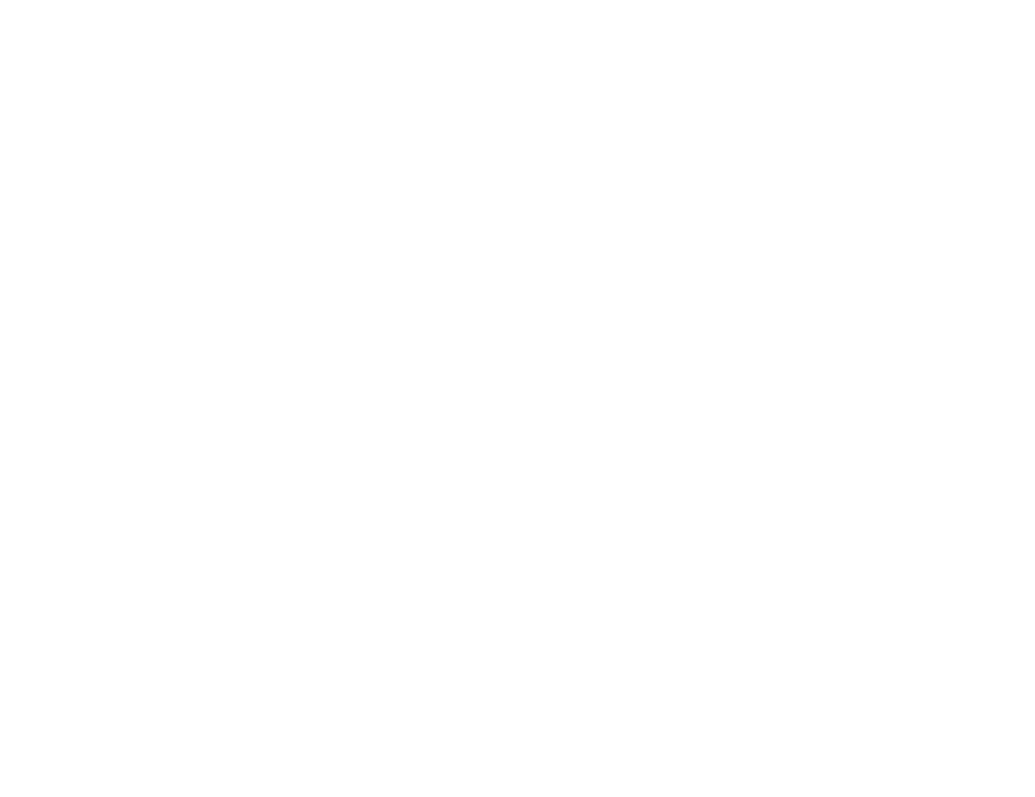
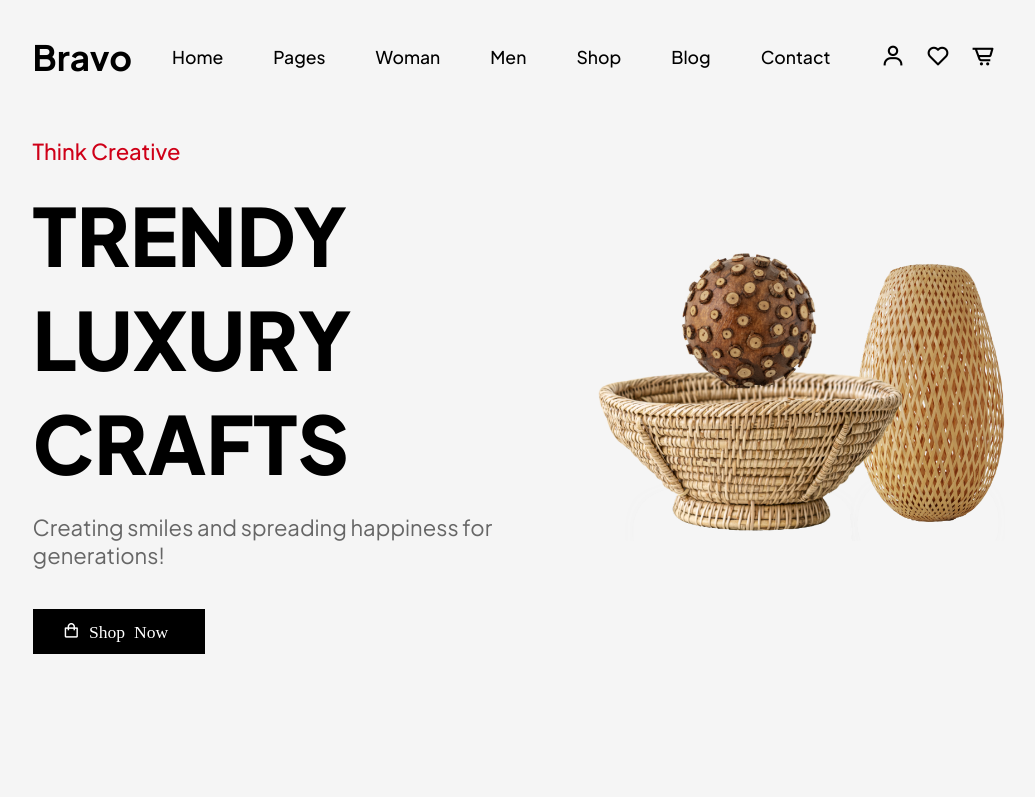
Before and after one commit to irfan7o/shop-store, a plain HTML site: page index.html in a window 1280 px wide. Shown: the top 797 px of the page, without its empty margins (121-1156 px from the left). Drawn offline with nearby package versions, Linux system fonts and the light colour scheme.

Commit message:
Architecture

```diff
--- /dev/null
+++ b/assets/css/styles.css
@@ -0,0 +1,200 @@
+* {
+    padding: 0;
+    margin: 0;
+    box-sizing: border-box;
+    list-style-type: none;
+    text-decoration: none;
+    scroll-behavior: smooth;
+    border: none;
+    outline: none;
+    font-family: "Plus Jakarta Sans",
+        sans-serif;
+}
+
+:root {
+    --bg-color: #fff;
+    --text-color: #000;
+    --main-color: #cf0018;
+    --second-color: #666666;
+    --other-color: #f4ddd6;
+    --second-bg-color: #f5f5f5;
+
+    --h1-font: 5rem;
+    --h2-font: 4rem;
+    --p-font: 1.1rem;
+}
+
+body {
+    background: var(--bg-color);
+    color: var(--text-color);
+}
+
+header {
+    position: fixed;
+    width: 100%;
+    top: 0;
+    right: 0;
+    z-index: 1000;
+    padding: 35px 12%;
+    display: flex;
+    align-items: center;
+    justify-content: space-between;
+    background: transparent;
+    transition: all .50s ease;
+}
+
+.logo {
+    font-size: 35px;
+    font-weight: 700;
+    color: var(--text-color);
+}
+
+.navlist {
+    display: flex;
+}
+
+.navlist a {
+    font-size: var(--p-font);
+    font-weight: 500;
+    color: var(--text-color);
+    margin: 0 25px;
+}
+
+.navlist a:hover {
+    color: var(--main-color);
+    border-bottom: 3px solid var(--main-color);
+}
+
+.nav-right {
+    display: flex;
+    align-items: center;
+}
+
+.nav-right i {
+    font-size: 25px;
+    color: var(--text-color);
+    margin: 0 10px;
+    transition: all .4s ease;
+}
+
+.nav-right i:hover {
+    color: var(--main-color);
+}
+
+#menu-icon {
+    font-size: 32px;
+    cursor: pointer;
+    z-index: 10001;
+    margin-left: 15px;
+    display: none;
+}
+
+section {
+    padding: 70px 12% 80px;
+}
+
+.home {
+    position: relative;
+    height: 100vh;
+    width: 100%;
+    background: var(--second-bg-color);
+    display: flex;
+    align-items: center;
+    justify-content: space-between;
+    gap: 20px;
+}
+
+.home-text h1 {
+    margin: 18px 0;
+    font-size: var(--h1-font);
+    font-weight: 800;
+    line-height: 1.3;
+    text-transform: uppercase;
+}
+
+.home-text h5 {
+    font-size: 22px;
+    font-weight: 500;
+    color: var(--main-color);
+}
+
+.home-text p {
+    color: var(--second-color);
+    font-size: 22px;
+    margin-bottom: 40px;
+}
+
+.home-img img {
+    width: 100%;
+    height: auto;
+}
+
+.btn {
+    display: inline-block;
+    padding: 11.5px 30px;
+    background: var(--text-color);
+    color: var(--bg-color);
+    font-size: var(--p-font);
+    text-transform: uppercase;
+    transition: all .50s ease;
+}
+
+.btn i {
+    margin-right: 7px;
+}
+
+.btn:hover {
+    background: var(--main-color);
+}
+
+header.sticky {
+    background: var(--bg-color);
+    padding: 13px 12%;
+    box-shadow: rgba(33, 35, 38, 0.1) 0px 10px 10px -10px;
+}
+
+.crafts-content {
+    display: grid;
+    grid-template-columns: repeat(auto-fit, minmax(200px, auto));
+    align-items: center;
+    gap: 1.7rem;
+    text-align: center;
+}
+
+.crafts {
+    padding: 90px 12% 20px;
+}
+
+.crafts-box img {
+    width: 100%;
+    height: auto;
+    margin-bottom: 20px;
+}
+
+.crafts-box h6 {
+    font-size: 20px;
+    font-weight: 500;
+    color: var(--main-color);
+}
+
+.crafts-box h3 {
+    margin: 8px 0px;
+    font-size: 26px;
+    font-weight: 700;
+}
+
+.crafts-btn {
+    display: inline-block;
+    font-size: var(--p-font);
+    color: var(--text-color);
+    border-bottom: 1px solid var(--text-color);
+}
+
+.crafts-box {
+    transition: all .50s ease;
+}
+
+.crafts-box:hover {
+    transform: translateY(-8px);
+    cursor: pointer;
+}
--- /dev/null
+++ b/assets/js/script.js
@@ -0,0 +1,5 @@
+const header = document.querySelector("header");
+
+window.addEventListener("scroll", function() {
+    header.classList.toggle("sticky", window.scrollY > 150);
+})
--- a/index.html
+++ b/index.html
@@ -4,11 +4,110 @@
 <head>
     <meta charset="UTF-8">
     <meta name="viewport" content="width=device-width, initial-scale=1.0">
-    <title>Document</title>
+    <link rel="stylesheet" href="assets/css/styles.css">
+
+    <!--Icons-->
+    <link rel="stylesheet" href="https://unpkg.com/boxicons@latest/css/boxicons.min.css">
+    <link href="https://cdn.jsdelivr.net/npm/remixicon@4.2.0/fonts/remixicon.css" rel="stylesheet" />
+
+    <!--Google Font-->
+    <link rel="preconnect" href="https://fonts.googleapis.com">
+    <link rel="preconnect" href="https://fonts.gstatic.com" crossorigin>
+    <link href="https://fonts.googleapis.com/css2?family=Plus+Jakarta+Sans:ital,wght@0,200..800;1,200..800&display=swap"
+        rel="stylesheet">
+    <title>Shop Store Website</title>
 </head>
 
 <body>
 
+    <header>
+        <a href="#" class="logo">Bravo</a>
+
+        <ul class="navlist">
+            <li><a href="#">Home</a></li>
+            <li><a href="#">Pages</a></li>
+            <li><a href="#">Woman</a></li>
+            <li><a href="#">Men</a></li>
+            <li><a href="#">Shop</a></li>
+            <li><a href="#">Blog</a></li>
+            <li><a href="#">Contact</a></li>
+        </ul>
+
+        <div class="nav-right">
+            <a href="#"><i class='bx bx-user'></i></a>
+            <a href="#"><i class='bx bx-heart'></i></a>
+            <a href="#"><i class='bx bx-cart-alt'></i></i></a>
+            <div class="bx bx-menu" id="menu-icon"></div>
+        </div>
+    </header>
+
+    <section class="home">
+        <div class="home-text">
+            <h5>Think Creative</h5>
+            <h1>Trendy Luxury Crafts</h1>
+            <p>Creating smiles and spreading happiness for generations!</p>
+            <a href="#" class="btn">
+                <i class='bx bx-shopping-bag'>
+                    Shop Now
+                </i>
+            </a>
+        </div>
+
+        <div class="home-img">
+            <img src="img/home.png" alt="image">
+        </div>
+    </section>
+
+    <section class="crafts">
+        <div class="crafts-content">
+            <div class="crafts-box">
+                <img src="img/c1.jpg" alt="image">
+                <h6>6 Items</h6>
+                <h3>Handicrafts</h3>
+                <a href="#" class="crafts-btn">
+                    <i class='bx bx-shopping-bag'>
+                        Shop Now
+                    </i>
+                </a>
+            </div>
+
+            <div class="crafts-box">
+                <img src="img/c2.jpg" alt="image">
+                <h6>6 Items</h6>
+                <h3>Handicrafts</h3>
+                <a href="#" class="crafts-btn">
+                    <i class='bx bx-shopping-bag'>
+                        Shop Now
+                    </i>
+                </a>
+            </div>
+
+            <div class="crafts-box">
+                <img src="img/c3.jpg" alt="image">
+                <h6>6 Items</h6>
+                <h3>Handicrafts</h3>
+                <a href="#" class="crafts-btn">
+                    <i class='bx bx-shopping-bag'>
+                        Shop Now
+                    </i>
+                </a>
+            </div>
+        </div>
+    </section>
+
+    <section class="new-products">
+        <div class="center-in">
+            <img src="img/center.png" alt="image">
+            <h2>New Arrival Products</h2>
+            <p>Ipsum consectetur deserunt enim ad reprehenderit culpa consectetur occaecat ea laborum ipsum fugiat
+                proident. Deserunt consectetur ad commodo tempor. Ex ipsum minim elit minim occaecat non ex ut anim
+                dolore magna. Anim consequat duis excepteur esse aliquip. In fugiat officia commodo nulla in. Dolor
+                nulla consequat commodo anim tempor amet eu commodo mollit.</p>
+        </div>
+    </section>
+
+    <script src="assets/js/script.js"></script>
+
 </body>
 
 </html>
```
